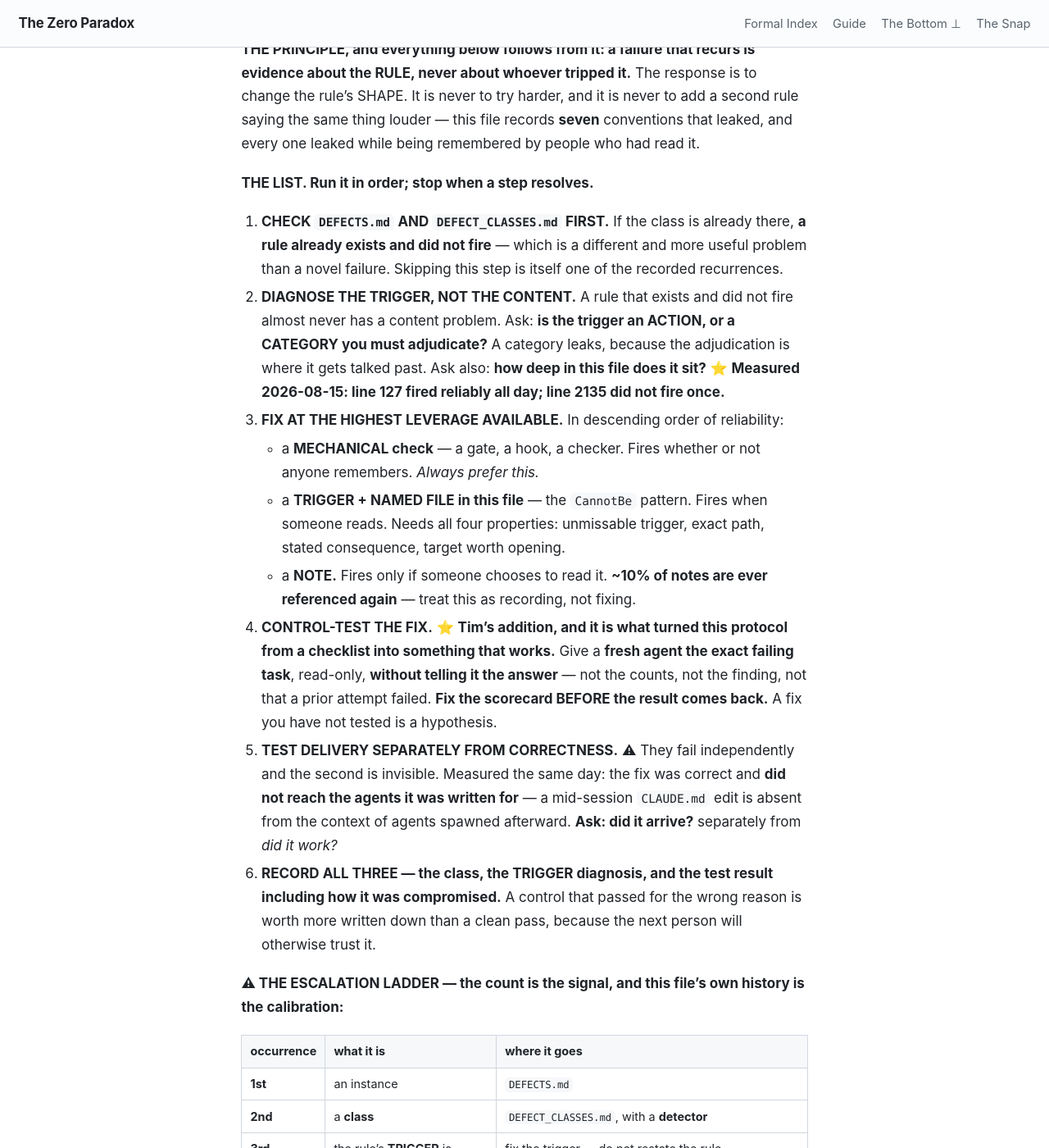
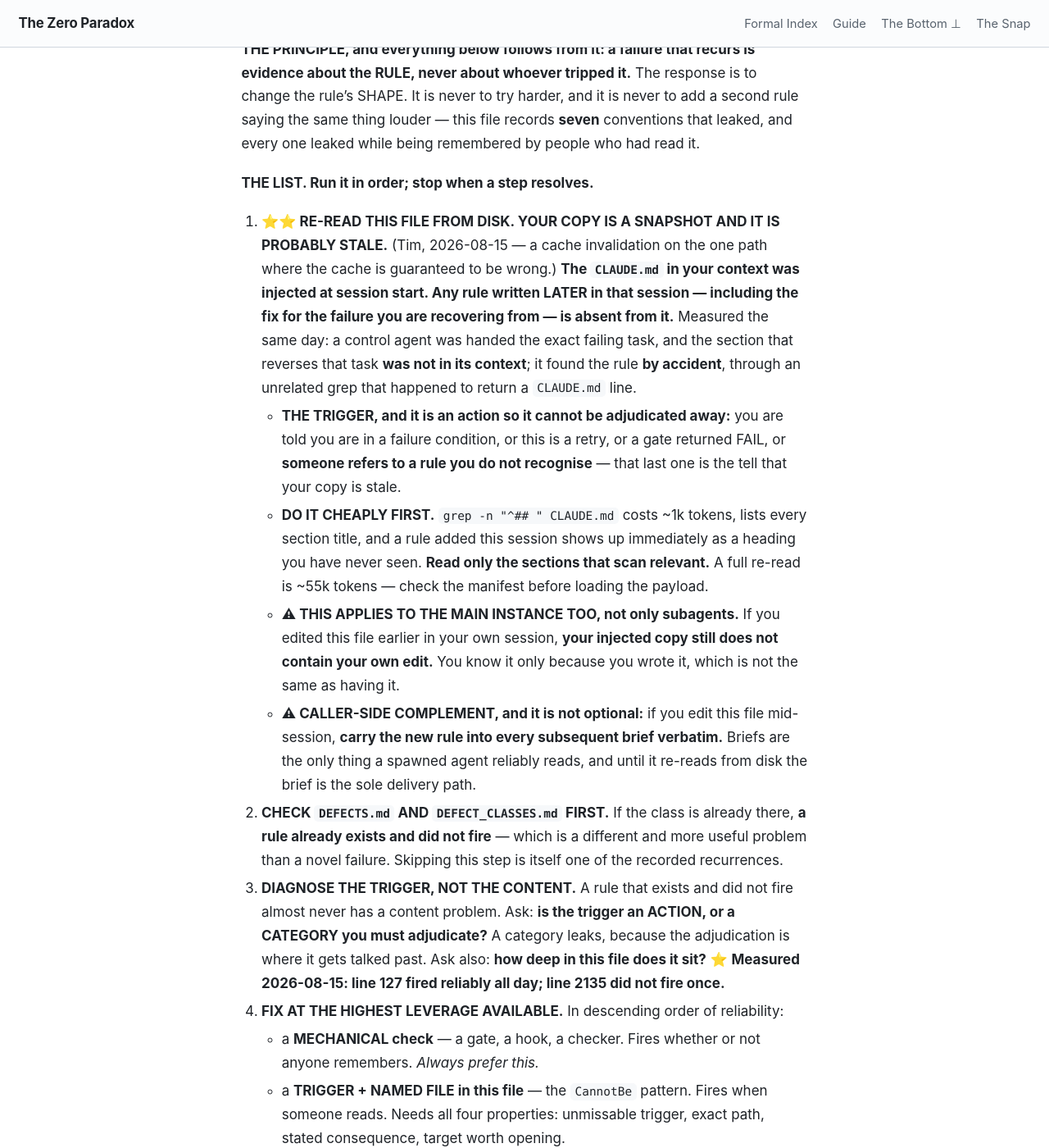
Before and after one commit to timbrigham/ZeroParadox, a Jekyll site: the page built from CLAUDE.md, in a window 1280 px wide and 1400 px high, scrolled down 4635 px. Shown: the whole window at 82% size. Built offline with Jekyll 4.4.1, drawn with Linux system fonts in a browser that asks for light colours; our own code applies the rules of GitHub Pages for plain Markdown files.

Commit message:
Re-read from disk on the failure path; the injected copy is a stale snapshot

```diff
--- a/CLAUDE.md
+++ b/CLAUDE.md
@@ -130,6 +130,27 @@
 conventions that leaked, and every one leaked while being remembered by people who had read it.
 
 **THE LIST. Run it in order; stop when a step resolves.**
+
+0. **⭐⭐ RE-READ THIS FILE FROM DISK. YOUR COPY IS A SNAPSHOT AND IT IS PROBABLY STALE.** (Tim,
+   2026-08-15 — a cache invalidation on the one path where the cache is guaranteed to be wrong.)
+   **The `CLAUDE.md` in your context was injected at session start. Any rule written LATER in that
+   session — including the fix for the failure you are recovering from — is absent from it.** Measured
+   the same day: a control agent was handed the exact failing task, and the section that reverses that
+   task **was not in its context**; it found the rule **by accident**, through an unrelated grep that
+   happened to return a `CLAUDE.md` line.
+   - **THE TRIGGER, and it is an action so it cannot be adjudicated away:** you are told you are in a
+     failure condition, or this is a retry, or a gate returned FAIL, or **someone refers to a rule you
+     do not recognise** — that last one is the tell that your copy is stale.
+   - **DO IT CHEAPLY FIRST.** `grep -n "^## " CLAUDE.md` costs ~1k tokens, lists every section title,
+     and a rule added this session shows up immediately as a heading you have never seen. **Read only
+     the sections that scan relevant.** A full re-read is ~55k tokens — check the manifest before
+     loading the payload.
+   - **⚠ THIS APPLIES TO THE MAIN INSTANCE TOO, not only subagents.** If you edited this file earlier
+     in your own session, **your injected copy still does not contain your own edit.** You know it only
+     because you wrote it, which is not the same as having it.
+   - **⚠ CALLER-SIDE COMPLEMENT, and it is not optional:** if you edit this file mid-session, **carry
+     the new rule into every subsequent brief verbatim.** Briefs are the only thing a spawned agent
+     reliably reads, and until it re-reads from disk the brief is the sole delivery path.
 
 1. **CHECK `DEFECTS.md` AND `DEFECT_CLASSES.md` FIRST.** If the class is already there, **a rule
    already exists and did not fire** — which is a different and more useful problem than a novel
```
